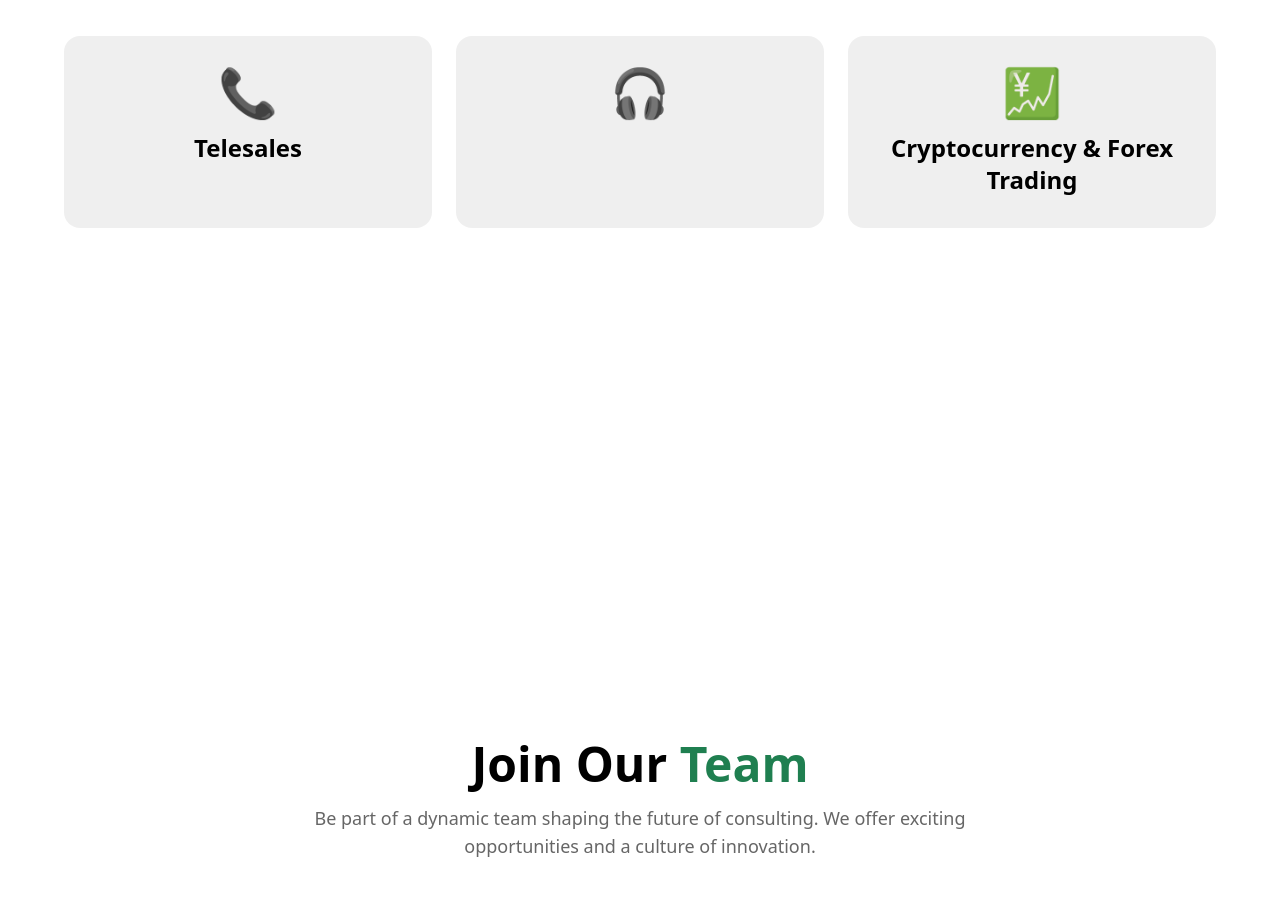
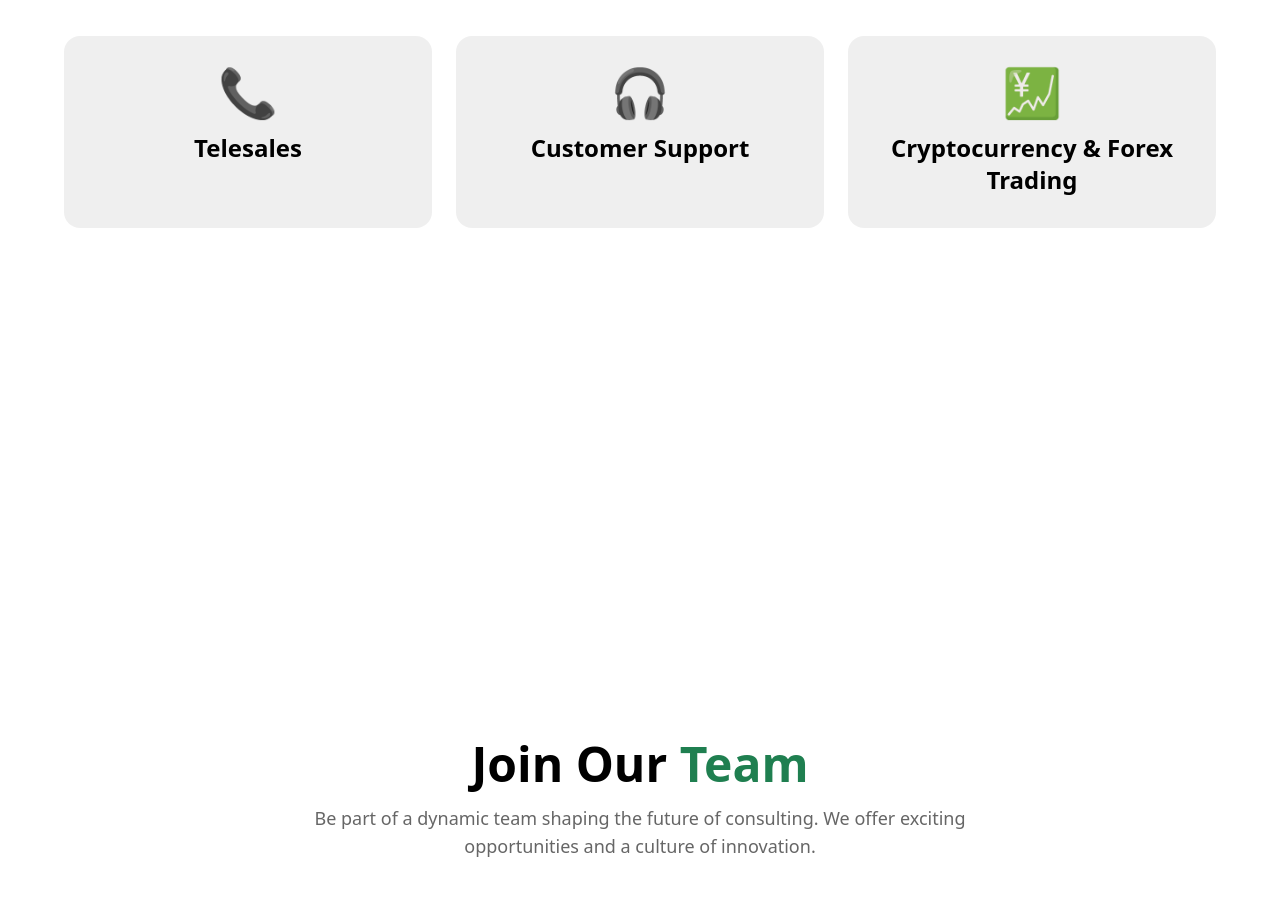
Before and after one commit to Alee-yusuf/KMV, a React (Create React App) app: page / in a window 1280 px wide. Shown: the part 2660-3582 px from the top of the page. Built offline with nearby package versions, Linux system fonts and the light colour scheme.

Commit message:
Update Solutions.jsx

```diff
--- a/src/components/Solutions.jsx
+++ b/src/components/Solutions.jsx
@@ -15,6 +15,7 @@ const Solutions = () => {
         "With our innovative approach and commitment to excellence, KMV Enterprises transforms challenges into opportunities, delivering unparalleled value to our clients.",
     },
     {
+      title: 'Customer Support',
     description:
         "KMV is renowned for its innovative and customer-centric support solutions. Our support executives are true masters of their craft, honing their skills through extensive experience serving over a million customers across industries such as gaming, finance, and social media.",
       icon: '🎧',
```
